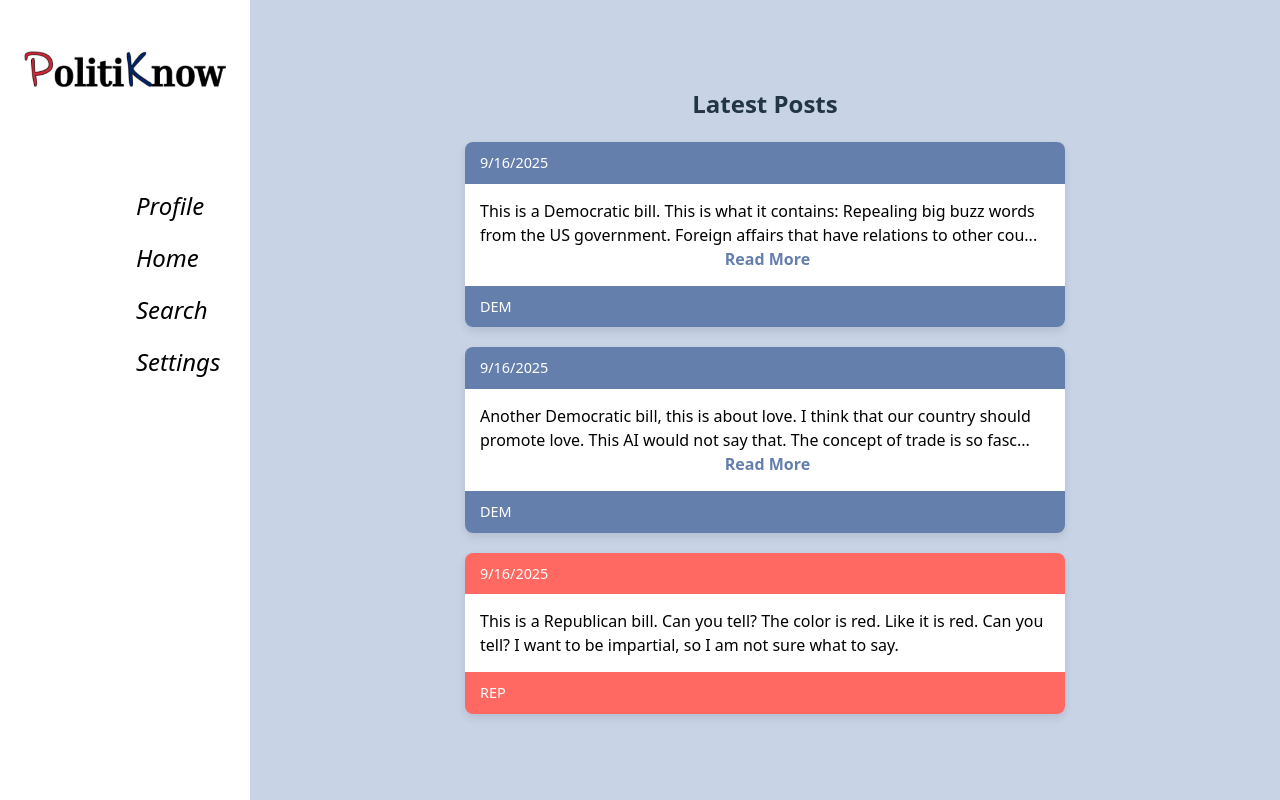
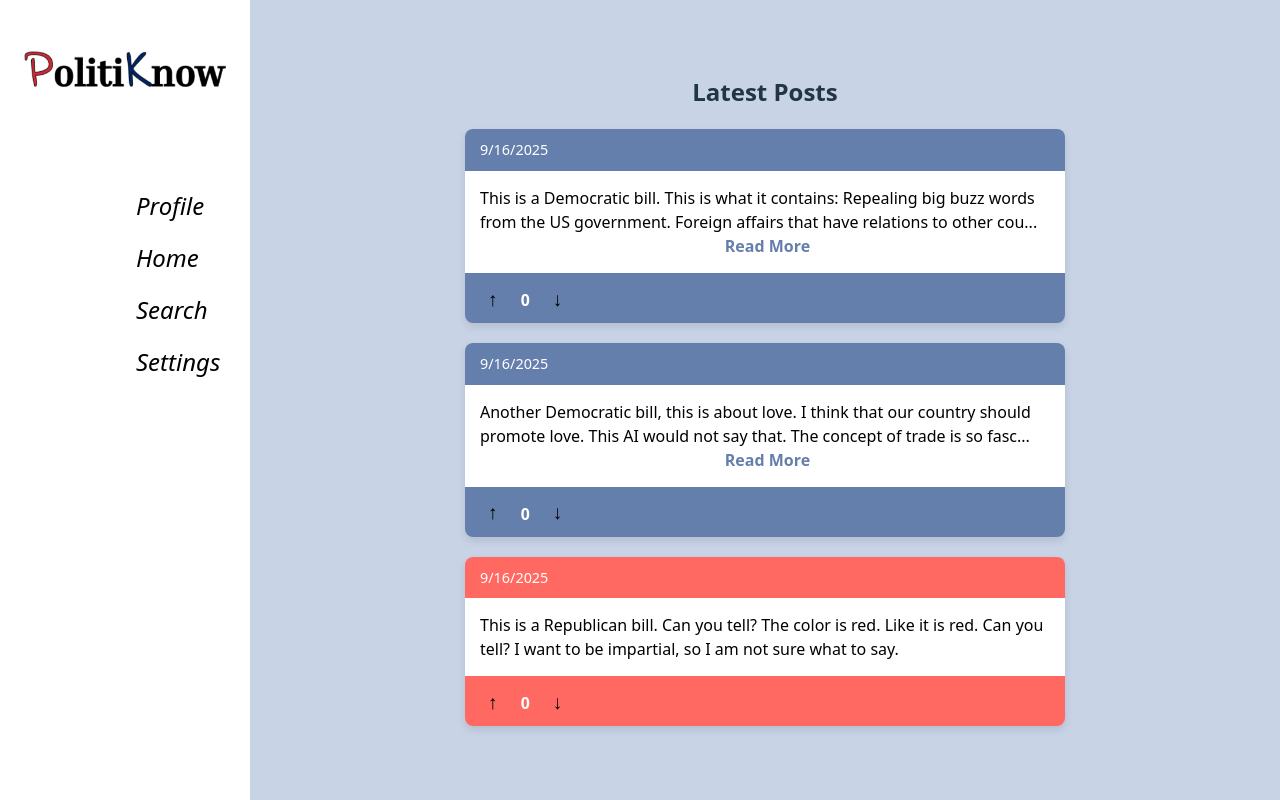
Before and after one commit to abui304/politiknow, a React (Vite) app: page / in a window 1280 px wide. Built offline with nearby package versions, Linux system fonts and the light colour scheme.

Commit message:
like button

```diff
--- a/src/components/Feed.jsx
+++ b/src/components/Feed.jsx
@@ -2,9 +2,9 @@ import React, { useState } from 'react';
 import Post from './Post.jsx';
 
 const mockPosts = [
-  { id: 1, type: 'dem', content: 'This is a Democratic bill. This is what it contains: Repealing big buzz words from the US government. Foreign affairs that have relations to other countries like other countries, in the metaphysical sense. I like democracy so I think that adding the functionality of hemorrhoid cream is valuable and should be invested.', timestamp: Date.now() - 3600000 },
-  { id: 2, type: 'dem', content: 'Another Democratic bill, this is about love. I think that our country should promote love. This AI would not say that. The concept of trade is so fascinating to me.', timestamp: Date.now() - 7200000 },
-  { id: 3, type: 'rep', content: 'This is a Republican bill. Can you tell? The color is red. Like it is red. Can you tell? I want to be impartial, so I am not sure what to say.', timestamp: Date.now() - 10800000 },
+  { id: 1, type: 'dem', content: 'This is a Democratic bill. This is what it contains: Repealing big buzz words from the US government. Foreign affairs that have relations to other countries like other countries, in the metaphysical sense. I like democracy so I think that adding the functionality of hemorrhoid cream is valuable and should be invested.', timestamp: Date.now() - 3600000, initialLikes: 0 },
+  { id: 2, type: 'dem', content: 'Another Democratic bill, this is about love. I think that our country should promote love. This AI would not say that. The concept of trade is so fascinating to me.', timestamp: Date.now() - 7200000, initialLikes: 0 },
+  { id: 3, type: 'rep', content: 'This is a Republican bill. Can you tell? The color is red. Like it is red. Can you tell? I want to be impartial, so I am not sure what to say.', timestamp: Date.now() - 10800000, initialLikes: 0 },
 ];
 
 const Feed = () => {
@@ -20,6 +20,7 @@ const Feed = () => {
           content={post.content}
           timestamp={post.timestamp}
           type={post.type}
+          initialLikes={post.initialLikes}
         />
       ))}
     </div>
--- a/src/components/Post.css
+++ b/src/components/Post.css
@@ -12,10 +12,20 @@
   max-width: 600px;
 }
 
-.post-section, .post-header, .post-footer {
+.post-section, .post-header {
   background-color: var(--post-color);
   color: white;
   padding: 10px 15px;
+  display: flex;
+  justify-content: flex-start;
+  align-items: center;
+  font-size: 0.9em;
+}
+
+.post-footer {
+  background-color: var(--post-color);
+  color: white;
+  padding: 0;
   display: flex;
   justify-content: flex-start;
   align-items: center;
@@ -40,3 +50,29 @@
     cursor: pointer;
     margin-left: 5px;
 }
+
+.likes {
+  font-weight: bold;
+  font-size: 1.1em;
+  padding: 0;
+  min-width: 30px;
+  text-align: center;
+  border-radius: 4px;
+  transition: color 0.3s, background-color 0.3s;
+}
+
+
+.like-button.voted-active,
+.dislike-button.voted-active {
+  color: var(--voted-active-color);
+}
+
+.like-button,
+.dislike-button {
+  background: none;
+  border: none;
+  cursor: pointer;
+  font-size: 1.2rem;
+  font-weight: bold;
+  transition: background-color 0.2s, transform 0.1s;
+}
--- a/src/components/Post.jsx
+++ b/src/components/Post.jsx
@@ -1,14 +1,56 @@
-import React from 'react';
+import React, {useState} from 'react';
 import './Post.css';
 
 const MAX_LEN = 150; // char limit
 
-const Post = ({ content, type, timestamp }) => {
+const Post = ({ content, type, timestamp, initialLikes = 0 }) => {
+    const [likes, setLikes] = useState(initialLikes);
+    const [userVote, setUserVote] = useState(null);
+
+    const handleLike = () => {
+        if (userVote === 'like') {
+            setLikes(prevScore => prevScore - 1);
+            setUserVote(null);
+        } else if (userVote === 'dislike') {
+            setLikes(prevScore => prevScore + 2);
+            setUserVote('like');
+        } else {
+            setLikes(prevScore => prevScore + 1);
+            setUserVote('like');
+        }
+    }
+
+    const handleDislike = () => {
+        if (userVote === 'dislike') {
+            setLikes(prevScore => prevScore + 1);
+            setUserVote(null);
+        } else if (userVote === 'like') {
+            setLikes(prevScore => prevScore - 2);
+            setUserVote('dislike');
+        } else {
+            setLikes(prevScore => prevScore - 1);
+            setUserVote('dislike');
+        }
+    }
+
+    let activeColor;
+    if (type === 'dem') {
+        activeColor = '#002566';
+    } else if (type === 'rep') {
+        activeColor = '#cc2936';
+    }
+
     const shouldCut = content.length > MAX_LEN;
     const displayedContent = shouldCut ? content.substring(0, MAX_LEN) + '...' : content;
     const postStyle = {
-        '--post-color': `var(--color-${type}, var(--color-default))`
+        '--post-color': `var(--color-${type}, var(--color-default))`,
+        '--voted-active-color': activeColor
     };
+
+    const likesClass = likes > 0 ? 'likes-positive' : likes < 0 ? 'likes-negative' : 'likes-zero';
+    const likeButtonClass = `like-button ${userVote === 'like' ? 'voted-active' : ''}`;
+    const dislikeButtonClass = `dislike-button ${userVote === 'dislike' ? 'voted-active' : ''}`;
+
     return (
         <div className="post" style={postStyle}>
             <div className="post-header">
@@ -21,7 +63,17 @@ const Post = ({ content, type, timestamp }) => {
                     {shouldCut && <span className="read-more">Read More</span>}
             </div>
             <div className="post-footer">
-                <span>{type.toUpperCase()}</span>
+                <div className="post-reactions">
+                    <button onClick={handleLike} className={likeButtonClass}>
+                        ↑
+                    </button>
+                    <span className={`likes ${likesClass}`}>
+                        {likes}
+                    </span>
+                    <button onClick={handleDislike} className={dislikeButtonClass}>
+                        ↓
+                    </button>
+                </div>
             </div>
         </div>
     );
```
